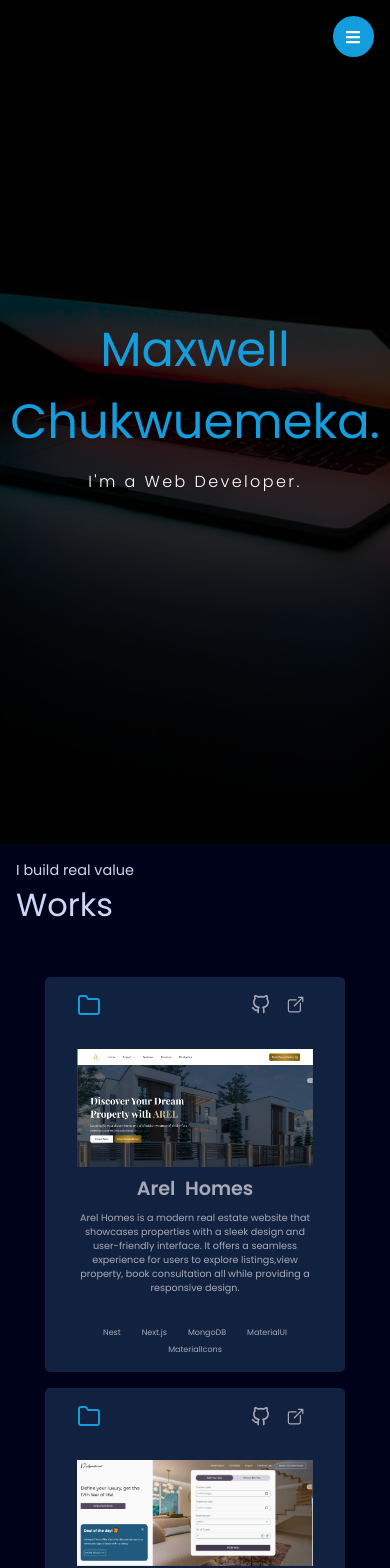
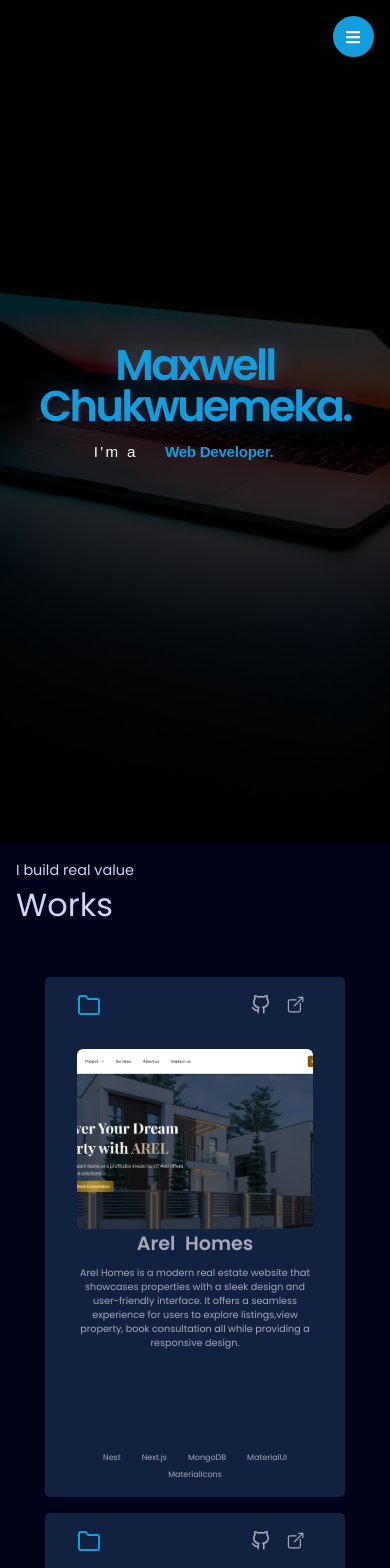
Before and after one commit to Maxwell011/my-new-portfolio, a React (Vite) app: page / in a window 390 px wide. Shown: the top 1568 px of the page. Built offline with nearby package versions, Linux system fonts and the light colour scheme.

Commit message:
Update styles for HeroSection, Navbar, and Works components for improved layout and responsiveness

```diff
--- a/src/styles/HeroSection.css
+++ b/src/styles/HeroSection.css
@@ -25,24 +25,43 @@
 }
 
 .hero-content {
-	font-family: "Lato", sans-serif;
+	font-family: "Plus Jakarta Sans", "Manrope", sans-serif;
 	margin-bottom: 2rem;
 	width: fit-content;
+	position: relative;
+	z-index: 1;
 }
 
 .hero-intro {
-	font-size: 4rem;
-	margin-bottom: 0.5rem;
+	font-size: clamp(2.8rem, 5vw, 5.5rem);
+	margin-bottom: 0.6rem;
 	color: var(--nav-blue);
 	display: flex;
 	flex-direction: column;
+	text-shadow: 0 0 24px rgba(92, 179, 255, 0.38);
+	line-height: 0.96;
+	letter-spacing: -0.06em;
+	font-weight: 800;
 }
 
 .hero-desc,
 .hero-desc-sub {
-	font-size: 1.2rem;
-	font-family: "Poppins", sans-serif;
-	font-weight: 100;
+	font-size: clamp(1rem, 2vw, 1.5rem);
+	font-family: "Manrope", sans-serif;
+	font-weight: 400;
+}
+
+.hero-desc-sub {
+	display: inline-block;
+	color: var(--nav-blue);
+	font-weight: 700;
+	border-right: 2px solid var(--nav-blue);
+	white-space: nowrap;
+	overflow: hidden;
+	animation: typing 2.6s steps(22, end), blink 0.7s step-end infinite;
+	max-width: 22ch;
+	vertical-align: bottom;
+	letter-spacing: -0.02em;
 }
 
 .hero-contact {
@@ -160,9 +179,24 @@
 	}
 }
 
+@keyframes typing {
+	from {
+		width: 0;
+	}
+	to {
+		width: 100%;
+	}
+}
+
+@keyframes blink {
+	50% {
+		border-color: transparent;
+	}
+}
+
 @media screen and (max-width: 650px) {
 	.hero-intro {
-		font-size: 5rem;
+		font-size: clamp(2.5rem, 12vw, 4rem);
 	}
 }
 
@@ -173,12 +207,16 @@
 	}
 
 	.hero-intro {
-		font-size: 3rem;
+		font-size: clamp(2.4rem, 11vw, 3.5rem);
 	}
 
 	.hero-desc,
 	.hero-desc-sub {
-		font-size: 1rem;
+		font-size: 0.95rem;
+	}
+
+	.hero-desc-sub {
+		max-width: 18ch;
 	}
 
 	.hero-contact {
--- a/src/styles/Navbar.css
+++ b/src/styles/Navbar.css
@@ -39,13 +39,15 @@
     display: flex;
     justify-content: center;
     align-items: center;
+    margin-bottom: 1rem;
+    border-radius: 50%;
+    border: 5px solid var(--nav-deep-blue);
+    background: rgba(20, 157, 221, 0.12);
 }
-.profile-pic-small {
-    height: 100%;
-    width: 100%;
-    border-radius: 50%;
-    margin-bottom: 1rem;
-    border: 5px solid var(--nav-deep-blue);
+
+.profile-icon {
+    color: var(--nav-blue);
+    font-size: 2.8rem;
 }
 
 .profile-name {
--- a/src/styles/Works.css
+++ b/src/styles/Works.css
@@ -4,23 +4,38 @@
   justify-content: center;
   flex-wrap: wrap;
   gap: 1rem;
+  align-items: stretch;
+}
+
+.background {
+  display: flex;
 }
 
 .work-link-group {
   text-decoration: none;
+  display: flex;
+  width: 100%;
 }
 
 .works-container {
   width: 100%;
+  display: flex;
+  flex-direction: column;
+  height: 100%;
 }
 
 .our_works_figure {
   width: 100%;
+  height: 180px;
+  overflow: hidden;
+  margin: 0;
+  border-radius: 6px;
 }
 
 .our_works_figure_img {
-  object-fit: contain;
+  object-fit: cover;
   width: 100%;
+  height: 100%;
 }
 
 .works-card {
@@ -31,10 +46,11 @@
   padding: 1rem 2rem;
   width: 300px;
   max-width: 300px;
+  min-height: 520px;
   margin: 0 auto;
   display: flex;
   flex-direction: column;
-  justify-content: center;
+  justify-content: flex-start;
   align-items: center;
   text-align: center;
   cursor: pointer;
@@ -65,8 +81,9 @@
   margin-bottom: 2rem;
   display: flex;
   flex-direction: column;
-  justify-content: center;
+  justify-content: flex-start;
   align-items: center;
+  flex: 1;
 }
 
 .work-title {
@@ -78,6 +95,10 @@
 
 .work-desc {
   font-size: 80%;
+  min-height: 120px;
+  display: flex;
+  align-items: flex-start;
+  justify-content: center;
 }
 
 .work-folder {
@@ -105,6 +126,7 @@
   gap: 5px;
   justify-content: center;
   align-items: center;
+  margin-top: auto;
 }
 
 .bottom-work small {
```
